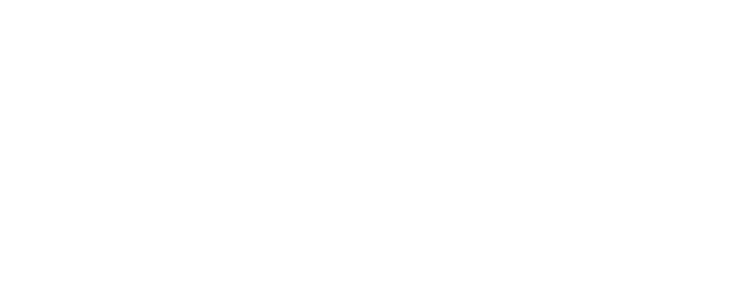
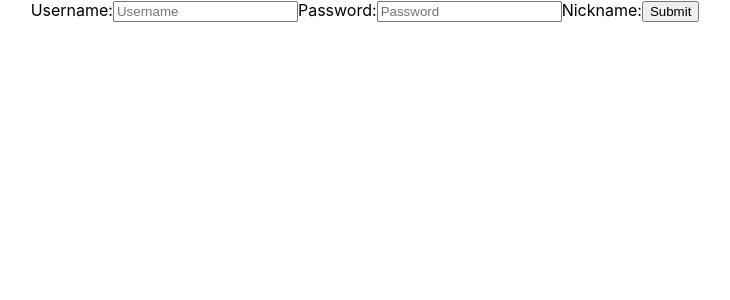
Before and after one commit to Loopie-games/EmilseBilseFrontend, a React (Create React App) app: page /login in a window 1280 px wide. Before the commit this address had no page. Shown: the top 300 px of the page, without its empty margins (275-1005 px from the left). Built offline with nearby package versions, Linux system fonts and the light colour scheme.

Commit message:
functionality

```diff
--- a/src/App.tsx
+++ b/src/App.tsx
@@ -3,12 +3,14 @@ import './App.css';
 import { BrowserRouter as Router, Routes, Route } from 'react-router-dom';
 import LandingPage from './pages/landingPage/landingPage';
 import RegisterPage from './pages/registerPage/registerPage';
+import LoginPage from'./pages/LoginPage/loginPage';
 import Navbar from './components/shared/navbar/Navbar';
 
 function App() {
   const routes = [
     { path: "/", element: <LandingPage /> },
-      {path: "/register", element: <RegisterPage /> }
+    { path: "/register", element: <RegisterPage /> },
+    { path: "/login", element: <LoginPage />},
   ];
 
   return (
--- /dev/null
+++ b/src/pages/LoginPage/loginPage.tsx
@@ -0,0 +1,46 @@
+import { observer } from 'mobx-react-lite';
+import { useState } from 'react';
+import { useStore } from '../../stores/store';
+import {LoginDTO } from "../../models/user/userInterface";
+
+const LoginPage = () =>{
+    const [loggedIn, setLoggedIn] = useState(false)
+    const [username, setUsername] = useState('')
+    const [password, setPassword] = useState('')
+
+    const {userStore} = useStore();
+
+
+
+    async function onLogin() {
+        let user: LoginDTO = {username, password};
+        await userStore.login(user)
+
+        if(userStore.loginResponse?.isValid){
+            setLoggedIn(true)
+        }
+    }
+
+    return(
+        <> { !loggedIn ?
+            <div>
+            Username:
+            <input onChange={event => setUsername(event.target.value)} type="text" placeholder='Username'/>
+            Password:
+            <input onChange={event => setPassword(event.target.value)} type="text" placeholder='Password'/>
+            Nickname:
+            <button onClick={onLogin} type="submit">Submit</button>
+            </div>
+            :
+            <div>
+                Logged User = {userStore.user !== undefined ? userStore.user.username : ''}
+            </div>
+        }
+
+
+
+        </>
+    )
+}
+
+export default observer(LoginPage)
--- a/src/services/userService.tsx
+++ b/src/services/userService.tsx
@@ -2,8 +2,17 @@ import { CreateUserDTO } from "../models/user/userInterface";
 import http from "../http-common"
 
 class UserService{
+
+    getById(userId: string) {
+        return http.get("/User/"+ userId)
+    }
+
     async createUser(data: CreateUserDTO){
         return http.post("/User/CreateUser", data)
     }
+
+    async login(data: any) {
+        return http.post("/User/Login", data)
+    }
 }
 export default new UserService();
--- a/src/stores/userStore.tsx
+++ b/src/stores/userStore.tsx
@@ -1,9 +1,11 @@
 import { action, makeAutoObservable, observable } from "mobx";
-import {CreateUserDTO, UserDTO } from "../models/user/userInterface";
+import {CreateUserDTO, LoginDTO, LoginResponseDTO, UserDTO} from "../models/user/userInterface";
 import userService from "../services/userService";
 
-export class UserStore{
+export class UserStore {
+
     @observable user: UserDTO | undefined;
+    @observable loginResponse: LoginResponseDTO | undefined;
 
     constructor() {
         makeAutoObservable(this);
@@ -14,4 +16,20 @@ export class UserStore{
         const response = await userService.createUser(data)
         this.user = response.data
     }
+
+    @action
+    getById = async (userId: string) =>{
+        const response = await userService.getById(userId)
+        this.user = response.data
+    }
+
+    @action
+    login = async(data: LoginDTO) => {
+        const response = await userService.login(data)
+        this.loginResponse = response.data;
+        console.log(this.loginResponse)
+        if(this.loginResponse?.isValid){
+            this.getById(this.loginResponse.userId)
+        }
+    }
 }
```
Also changed, not shown: src/models/user/userInterface.tsx (+10 -0 lines).
